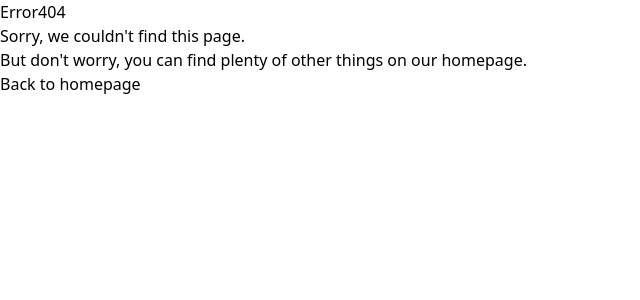
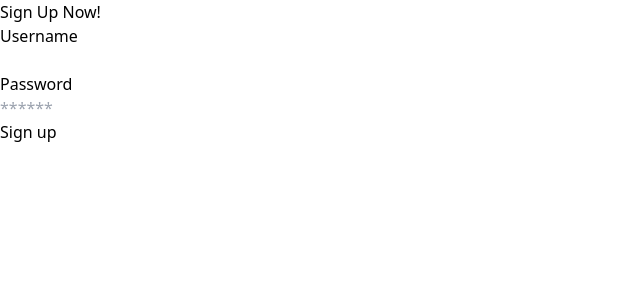
Before and after one commit to PaulWuhu/mastermind, a React (Vite) app in the folder front-end/mastermind-frontend/: page /signup in a window 1280 px wide. Shown: the top 300 px of the page, without its empty margins (0-640 px from the left). Built offline with nearby package versions, Linux system fonts and the light colour scheme.

Commit message:
signup working now

```diff
--- a/front-end/mastermind-frontend/src/App.tsx
+++ b/front-end/mastermind-frontend/src/App.tsx
@@ -1,24 +1,25 @@
 import { BrowserRouter, Routes, Route } from "react-router-dom";
-import Rule from "./components/Rule"
+import Rule from "./components/Rule";
 import Mainpage from "./components/Mainpage";
 import Scores from "./components/Score";
 import Notfound from "./components/Notfound";
 import Board from "./components/Board";
 import Login from "./components/Login";
+import SignUp from "./components/SignUp";
 function App() {
-
   return (
     <BrowserRouter>
       <Routes>
         <Route path="/rule" element={<Rule />} />
-        <Route path="/score" element={<Scores/>}/>
-        <Route path="/board" element={<Board/>}/>
-        <Route path="/login" element={<Login/>}/>
-        <Route path="/" element={<Mainpage/>}/>
+        <Route path="/score" element={<Scores />} />
+        <Route path="/board" element={<Board />} />
+        <Route path="/signup" element={<SignUp />} />
+        <Route path="/login" element={<Login />} />
+        <Route path="/" element={<Mainpage />} />
         <Route path="*" element={<Notfound />} />
       </Routes>
     </BrowserRouter>
-  )
+  );
 }
 
-export default App
+export default App;
--- a/front-end/mastermind-frontend/src/assets/ScoreContext.tsx
+++ b/front-end/mastermind-frontend/src/assets/ScoreContext.tsx
@@ -1,30 +1,32 @@
-
-import React,{ createContext, useState } from 'react';
+import React, { createContext, useState } from "react";
 
 type Props = {
-    children?: React.ReactNode;
-  };
+  children?: React.ReactNode;
+};
 
 type createContextType = {
-    scores: scores[]|null
-    fetchScore: () => Promise<void>;
-}
-export const ScoreContext = createContext<createContextType|null>(null);
+  scores: scores[] | null;
+  fetchScore: () => Promise<void>;
+};
+export const ScoreContext = createContext<createContextType | null>(null);
 
-export const ScoreProvider = ({ children}:Props) => {
-  const [scores,setScores] = useState<scores[]|null>(null)
+export const ScoreProvider = ({ children }: Props) => {
+  const [scores, setScores] = useState<scores[] | null>(null);
   const fetchScore = async () => {
     try {
-      const response = await fetch('http://127.0.0.1:8000/user/api/get_all_user');
+      const response = await fetch(
+        "http://127.0.0.1:8000/user/api/get_all_user"
+      );
       const jsonData = await response.json();
       setScores(jsonData);
     } catch (error) {
-      console.error('Error fetching data:', error);
+      console.error("Error fetching data:", error);
     }
   };
-  const contextValue: createContextType={
-    scores, fetchScore
-  }
+  const contextValue: createContextType = {
+    scores,
+    fetchScore,
+  };
   return (
     <ScoreContext.Provider value={contextValue}>
       {children}
--- a/front-end/mastermind-frontend/src/assets/UserContext.tsx
+++ b/front-end/mastermind-frontend/src/assets/UserContext.tsx
@@ -1,28 +1,28 @@
-import React,{ createContext, useState, Dispatch,SetStateAction,ReactNode } from 'react';
-
-interface RegistrationData {
-    username: string;
-    password: string;
-  }
+import React, {
+  createContext,
+  useState,
+  Dispatch,
+  SetStateAction,
+  ReactNode,
+} from "react";
 
 type user = {
-    token:{
-        access:string
-        refresh:string
-    }
+  token: {
+    access: string;
+    refresh: string;
+  };
   user: {
-        username:string,
-        win:number
-        loss:number
-    }
-}
+    username: string;
+    win: number;
+    loss: number;
+  };
+};
 
 export type AuthContextType = {
   user: user | null;
   setuser: Dispatch<SetStateAction<string | null>>;
   login: Promise<void>;
-    logout: ()=> null;
-    signUp:Promise<void>
+  logout: () => null;
 };
 
 export const AuthContext = createContext<AuthContextType>({
@@ -30,64 +30,47 @@ export const AuthContext = createContext<AuthContextType>({
   setUser: () => null,
   login: async () => {},
   logout: () => null,
-    signUp:()=>{}
 });
 
 interface AuthProviderProps {
   children: ReactNode;
 }
 
-
 export const AuthProvider = (props: AuthProviderProps) => {
   const [user, setUser] = useState<string | null>(null);
-    const login =async(username:string, password:string)=>{
-       const url = "http://127.0.0.1:8000/user/api/login/"
+  const login = async (username: string, password: string) => {
+    const url = "http://127.0.0.1:8000/user/api/login/";
     const data = {
-        "username":username,
-        "password":password
-    }
+      username: username,
+      password: password,
+    };
     const fetchConfig = {
       method: "post",
       body: JSON.stringify(data),
       headers: {
-                "Content-Type": "application/json",}
+        "Content-Type": "application/json",
+      },
     };
     try {
-        const response = await fetch(url,fetchConfig);
-        if(response.ok){
-            const jsonData = await response.json()
-            setUser(jsonData)
+      const response = await fetch(url, fetchConfig);
+      if (response.ok) {
+        const jsonData = await response.json();
+        setUser(jsonData);
         // console.log(user)
       }
+    } catch {
+      console.log(Error);
     }
-        catch{
-            console.log(Error)
-        }
-    }
+  };
   const logout = () => {
-        setUser(null)
-        return null
-    }
-
-    const signUp = async (
-        userData: RegistrationData,
-        method = "POST"
-      ) => {
-        fetch("http://127.0.0.1:8000/user/api/user/signup/", {
-          method: method,
-          body: JSON.stringify(userData),
-          headers: {
-            "Content-Type": "application/json",
-          },
-        })
-          .then(() => login(userData.username, userData.password))
-          .catch(console.error);
+    setUser(null);
+    return null;
   };
 
   const { children } = props;
 
   return (
-      <AuthContext.Provider value={{ user, setUser, login, logout,signUp }}>
+    <AuthContext.Provider value={{ user, setUser, login, logout }}>
       {children}
     </AuthContext.Provider>
   );
--- a/front-end/mastermind-frontend/src/components/Board.tsx
+++ b/front-end/mastermind-frontend/src/components/Board.tsx
@@ -1,13 +1,13 @@
 import React from "react";
-import { useState,useContext } from "react";
+import { useState, useContext } from "react";
 import Result from "./result";
-import { AuthContext } from '../assets/UserContext';
+import { AuthContext } from "../assets/UserContext";
 import { Link } from "react-router-dom";
 import { ScoreContext } from "../assets/ScoreContext";
 type pastTry = {
   pastTry: number[];
   correctLocation: number;
-  correctNumber:number
+  correctNumber: number;
 };
 interface FormState {
   number1: number;
@@ -17,11 +17,11 @@ interface FormState {
 }
 
 const Board = () => {
-  const userContext = useContext(AuthContext)
-  const user = userContext?.user
-  const token = user?.token.access
+  const userContext = useContext(AuthContext);
+  const user = userContext?.user;
+  const token = user?.token.access;
   const scoreContext = useContext(ScoreContext);
-  const fetchScore = scoreContext!.fetchScore
+  const fetchScore = scoreContext!.fetchScore;
   // console.log(token)
   const [target, setTarget] = useState<number[]>([0, 0, 0, 0]);
   const [correctNumber, setCorrectNumber] = useState(0);
@@ -35,8 +35,8 @@ const Board = () => {
   const [pastTry, setPastTry] = useState<pastTry[]>([]);
   const [tryLeft, setTryLeft] = useState<number>(10);
   const [win, setWin] = useState<boolean | null>(null);
-  const [openM,setOpenM] = useState(false)
-  const updateScore = async (result:string)=>{
+  const [openM, setOpenM] = useState(false);
+  const updateScore = async (result: string) => {
     const data = { result: result };
     const fetchConfig = {
       method: "PUT",
@@ -47,13 +47,15 @@ const Board = () => {
       },
     };
     try {
-      await fetch(`http://127.0.0.1:8000/user/api/score/${user?.user.username}/`,fetchConfig)
-    }
-    catch {
+      await fetch(
+        `http://127.0.0.1:8000/user/api/score/${user?.user.username}/`,
+        fetchConfig
+      );
+    } catch {
       console.log(Error);
     }
-    fetchScore()
-  }
+    fetchScore();
+  };
   const fetchNumber = async () => {
     try {
       const response = await fetch(
@@ -61,17 +63,17 @@ const Board = () => {
       );
       const jsonData = await response.json();
       setTarget(jsonData);
-      setCorrectLocation(0)
-      setCorrectNumber(0)
+      setCorrectLocation(0);
+      setCorrectNumber(0);
       setFormState({
         number1: 0,
         number2: 0,
         number3: 0,
         number4: 0,
-      })
-      setPastTry([])
-      setTryLeft(10)
-      console.log(jsonData, "the answer")
+      });
+      setPastTry([]);
+      setTryLeft(10);
+      console.log(jsonData, "the answer");
     } catch (error) {
       console.error("Error fetching data:", error);
     }
@@ -80,58 +82,58 @@ const Board = () => {
     e.preventDefault();
     // console.log(pastTry);
     setTryLeft((tryLeft) => tryLeft - 1);
-    setCorrectLocation(0)
-    setCorrectNumber(0)
+    setCorrectLocation(0);
+    setCorrectNumber(0);
     const temp: number[] = [];
     for (let i in formState) {
       temp.push(formState[i]);
     }
-    let correctLocations = 0
-    let correctNumbers = 0
+    let correctLocations = 0;
+    let correctNumbers = 0;
     // console.log(temp)
-    for(let i=0; i<4; i++){
+    for (let i = 0; i < 4; i++) {
       if (Number(target[i]) === temp[i]) {
         // console.log(target[i],"target")
         // console.log(temp[i],"temp")
         // console.log("this should appear on number location")
         setCorrectLocation((prevCorrectLocation) => prevCorrectLocation + 1);
-          correctLocations++
+        correctLocations++;
       }
       if (temp.includes(Number(target[i]))) {
         // console.log("i am at correct number")
         // console.log(correctNumber,"b4 setter")
         setCorrectNumber((prevCorrectNumber) => prevCorrectNumber + 1);
         // console.log(correctNumber,"after setter")
-        correctNumbers++
+        correctNumbers++;
       }
     }
     if (tryLeft != 0) {
       const newTry: pastTry = {
         pastTry: [temp],
-          correctLocation:correctLocations,
-          correctNumber:correctNumbers
+        correctLocation: correctLocations,
+        correctNumber: correctNumbers,
       };
-        setPastTry([...pastTry,newTry]);
+      setPastTry([...pastTry, newTry]);
       console.log(pastTry);
     }
   };
   if (correctLocation === 4) {
-    if(token){
-      updateScore("win")
+    if (token) {
+      updateScore("win");
     }
     setWin(true);
-    setOpenM(true)
-    console.log("win")
-    setCorrectLocation(0)
+    setOpenM(true);
+    console.log("win");
+    setCorrectLocation(0);
   }
-  if(tryLeft === 0) {
+  if (tryLeft === 0) {
     setWin(false);
-    setOpenM(true)
-    setTryLeft(10)
-    if(token){
-      updateScore("loss")
+    setOpenM(true);
+    setTryLeft(10);
+    if (token) {
+      updateScore("loss");
     }
-    console.log("lose")
+    console.log("lose");
   }
   const handleChange = (event: React.ChangeEvent<HTMLInputElement>) => {
     const { name, value } = event.target;
@@ -139,7 +141,7 @@ const Board = () => {
   };
   return (
     <div>
-      {token &&<p> Hello {user.user.username} </p>}
+      {token && <p> Hello {user.user.username} </p>}
       <p>your try left: {tryLeft}</p>
       <form onSubmit={handleSubmit}>
         <label>
@@ -199,13 +201,22 @@ const Board = () => {
         ))}
       </div>
       <button onClick={fetchNumber}>Start a New Game </button>
-        <Result win = {win} setWin={setWin} fetchNumber={fetchNumber} openM={openM} setOpenM={setOpenM}/>
+      <Result
+        win={win}
+        setWin={setWin}
+        fetchNumber={fetchNumber}
+        openM={openM}
+        setOpenM={setOpenM}
+      />
       <div>
         <Link to={"/"}>Back to home page</Link>
       </div>
       <div>
         <Link to={"/score"}>Check out the Score for all player Here!</Link>
       </div>
+      <div>
+        <Link to={"/signup"}>Sign Up Now!</Link>
+      </div>
     </div>
   );
 };
--- a/front-end/mastermind-frontend/src/components/Login.tsx
+++ b/front-end/mastermind-frontend/src/components/Login.tsx
@@ -1,12 +1,12 @@
-import { useContext, useState,ReactElement,ChangeEvent } from 'react';
-import { AuthContext } from '../assets/UserContext';
+import { useContext, useState, ReactElement, ChangeEvent } from "react";
+import { AuthContext } from "../assets/UserContext";
 import { Link, useNavigate } from "react-router-dom";
 
-const Login = ():ReactElement => {
+const Login = (): ReactElement => {
   const navigate = useNavigate();
   const authContext = useContext(AuthContext);
-    const login = authContext.login
-    const user = authContext.user
+  const login = authContext.login;
+  const user = authContext.user;
   const [username, setUsername] = useState<string>("");
   const [password, setPassword] = useState<string>("");
   const handleUsernameChange = (event: ChangeEvent<HTMLInputElement>): void => {
@@ -22,7 +22,7 @@ const Login = ():ReactElement => {
   ): Promise<void> => {
     e.preventDefault();
     login(username, password);
-        console.log(user)
+    console.log(user);
     navigate("/board");
     setUsername("");
     setPassword("");
@@ -31,10 +31,7 @@ const Login = ():ReactElement => {
     <div>
       <form onSubmit={handleSubmit}>
         <div>
-                <label
-                htmlFor="username"
-                className="block mb-2 text-sm md:text-2xl"
-                >
+          <label htmlFor="username" className="block mb-2 text-sm md:text-2xl">
             Username
           </label>
           <input
@@ -60,8 +57,11 @@ const Login = ():ReactElement => {
         </div>
         <button>submit</button>
       </form>
+      <p>
+        <Link to={"/signup"}>Sign Up Now!</Link>
+      </p>
     </div>
-  )
-}
+  );
+};
 
-export default Login
+export default Login;
--- a/front-end/mastermind-frontend/src/components/Mainpage.tsx
+++ b/front-end/mastermind-frontend/src/components/Mainpage.tsx
@@ -1,8 +1,6 @@
-
-import {Link } from "react-router-dom";
+import { Link } from "react-router-dom";
 
 const Mainpage = () => {
-
   return (
     <div>
       <h1>MasterMind</h1>
@@ -18,8 +16,11 @@ const Mainpage = () => {
       <p>
         <Link to={"/board"}>Go Play Now!</Link>
       </p>
+      <p>
+        <Link to={"/signup"}>Sign Up Now!</Link>
+      </p>
     </div>
-  )
-}
+  );
+};
 
-export default Mainpage
+export default Mainpage;
--- /dev/null
+++ b/front-end/mastermind-frontend/src/components/SignUp.tsx
@@ -0,0 +1,96 @@
+import { useContext, useState, ReactElement, ChangeEvent } from "react";
+import { AuthContext } from "../assets/UserContext";
+import { useNavigate } from "react-router-dom";
+const SignUp = () => {
+  const [username, setUsername] = useState("");
+  const [password, setPassword] = useState("");
+  const userContext = useContext(AuthContext);
+  const login = userContext.login;
+  const navigate = useNavigate();
+  const handleUserNameChange = (event: ChangeEvent<HTMLInputElement>) => {
+    const element = event.currentTarget as HTMLInputElement;
+    setUsername(element.value);
+  };
+
+  const handlePasswordChange = (event: ChangeEvent<HTMLInputElement>) => {
+    const element = event.currentTarget as HTMLInputElement;
+    setPassword(element.value);
+  };
+  const handleSubmit = async (e: React.FormEvent<HTMLFormElement>) => {
+    e.preventDefault();
+    const userSignUpUrl = "http://127.0.0.1:8000/user/api/user/signup/";
+    const data = {
+      username: username,
+      password: password,
+    };
+    const fetchConfig = {
+      method: "post",
+      body: JSON.stringify(data),
+      headers: {
+        "Content-Type": "application/json",
+      },
+    };
+    const response = await fetch(userSignUpUrl, fetchConfig);
+    if (response.ok) {
+      navigate("/board");
+      login(username, password);
+    } else {
+      return <div>Sorry something went wrong</div>;
+    }
+  };
+  return (
+    <div className="rounded-md">
+      <form onSubmit={(e) => handleSubmit(e)} className="px-44 py-10">
+        <div className="space-y-12">
+          <div className="border-b border-gray-900/10 pb-12">
+            <h2 className="text-base font-semibold leading-7 text-gray-900">
+              Sign Up Now!
+            </h2>
+
+            <div className="sm:col-span-4">
+              <label
+                htmlFor="username"
+                className="block text-sm font-medium leading-6 text-gray-900"
+              >
+                Username
+              </label>
+              <div className="mt-2">
+                <div className="flex rounded-md shadow-sm ring-1 ring-inset ring-gray-300 focus-within:ring-2 focus-within:ring-inset focus-within:ring-indigo-600 sm:max-w-md">
+                  <span className="flex select-none items-center pl-3 text-gray-500 sm:text-sm"></span>
+                  <input
+                    name="username"
+                    id="username"
+                    onChange={handleUserNameChange}
+                    autoComplete="username"
+                    value={username === null ? "" : username}
+                  />
+                </div>
+              </div>
+              <div className="sm:col-span-4">
+                <label htmlFor="password">Password</label>
+                <div className="mt-2">
+                  <div>
+                    <input
+                      placeholder="******"
+                      onChange={handlePasswordChange}
+                      type="password"
+                      name="password"
+                      id="password"
+                      value={password}
+                      className="block flex-1 border-0 bg-transparent py-1.5 pl-1 text-gray-900 placeholder:text-gray-400 focus:ring-0 sm:text-sm sm:leading-6"
+                    />
+                  </div>
+                </div>
+              </div>
+            </div>
+          </div>
+        </div>
+        <div className="mt-6 flex items-center justify-end gap-x-6">
+          <button type="submit">Sign up</button>
+        </div>
+      </form>
+    </div>
+  );
+};
+
+export default SignUp;
```
Also changed, not shown: front-end/mastermind-frontend/src/components/result.tsx (+6 -2 lines). Lines whose indentation alone changed are shown as unchanged.
